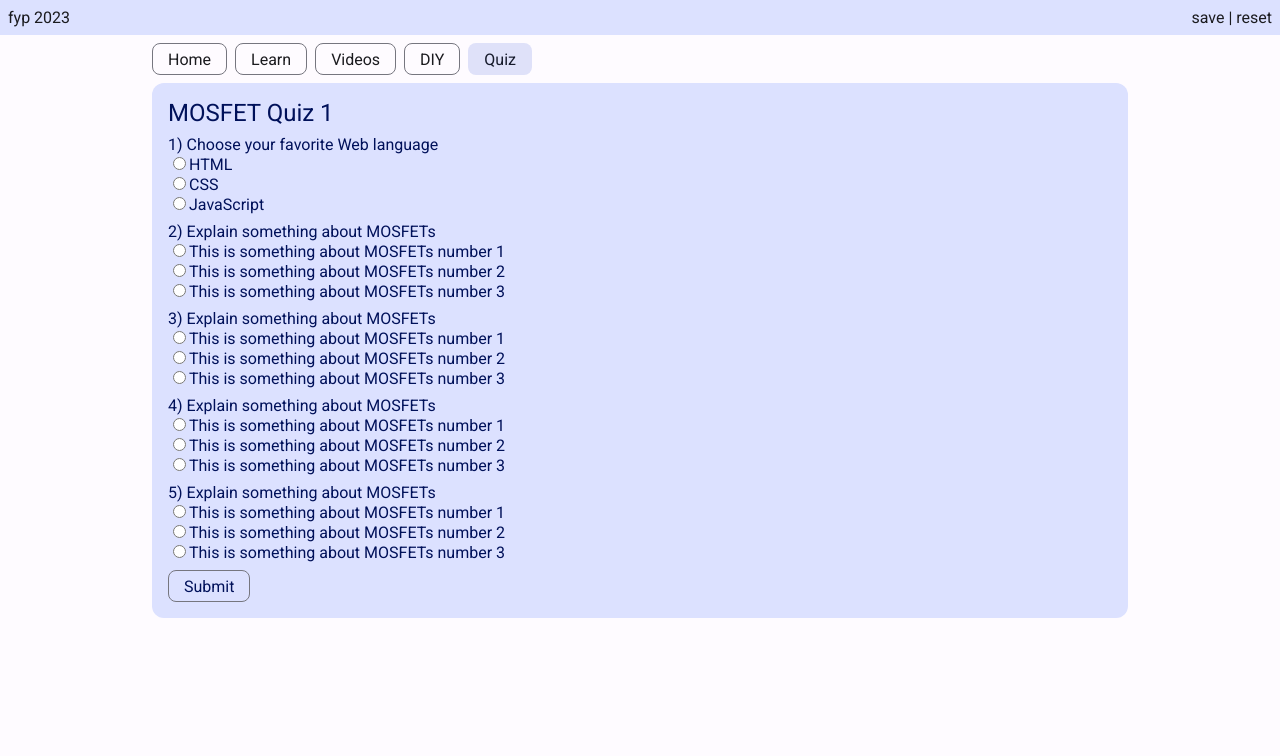
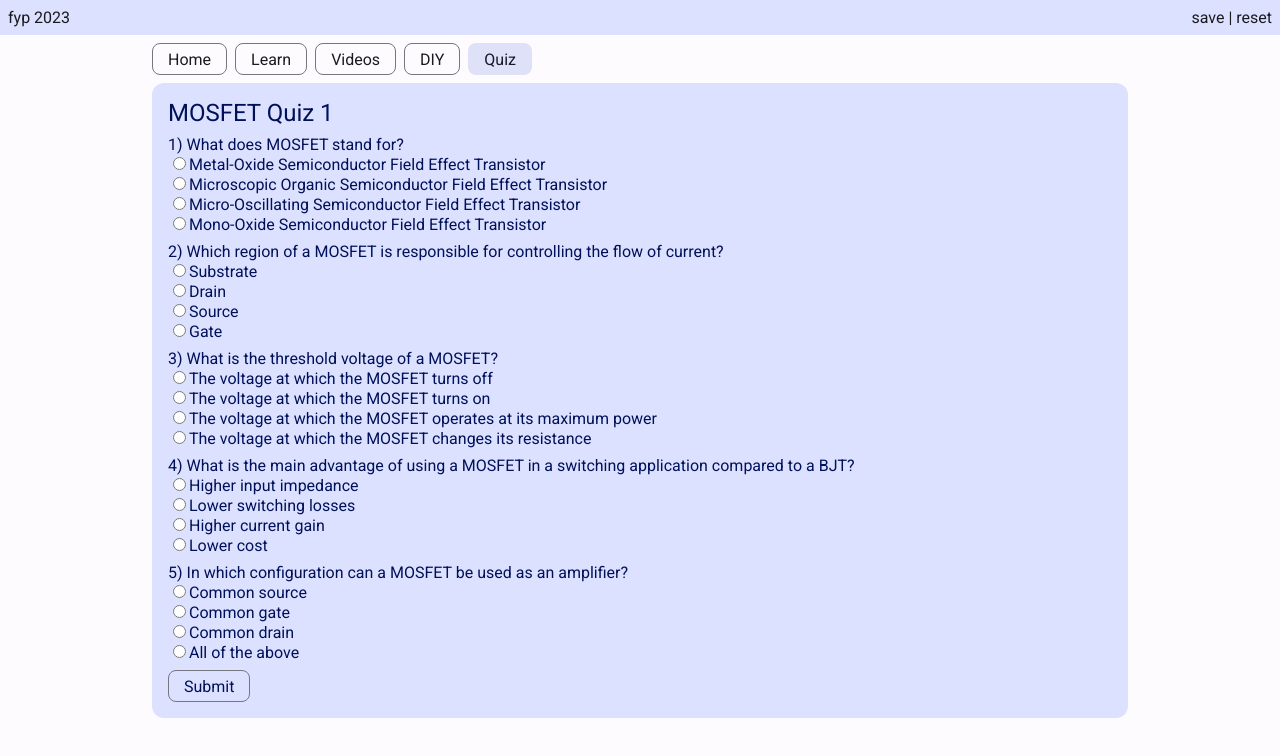
Before and after one commit to Zencron/fyp-2023, a React (Vite) app: page / in a window 1280 px wide. Both pictures are taken after a click on the button "Quiz". Shown: the top 756 px of the page. Built offline with nearby package versions, Linux system fonts and the light colour scheme.

Commit message:
feat: quiz questions and answers

```diff
--- a/src/containers/quizContainer/QuizContainer.jsx
+++ b/src/containers/quizContainer/QuizContainer.jsx
@@ -30,19 +30,19 @@ export default function QuizContainer() {
 
   function calculateScore() {
     let score = 0;
-    if (question1Value === "CSS") {
+    if (question1Value === "1") {
       score += 1;
     }
-    if (question2Value === "CSS") {
+    if (question2Value === "4") {
       score += 1;
     }
-    if (question3Value === "CSS") {
+    if (question3Value === "2") {
       score += 1;
     }
-    if (question4Value === "CSS") {
+    if (question4Value === "2") {
       score += 1;
     }
-    if (question5Value === "CSS") {
+    if (question5Value === "1") {
       score += 1;
     }
     return score;
@@ -70,42 +70,56 @@ export default function QuizContainer() {
           <form className={styles.formGrid}>
             <h2>MOSFET Quiz 1</h2>
             <div>
-              <div>1) Choose your favorite Web language</div>
+              <div>1) What does MOSFET stand for?</div>
               <label>
                 <input
                   type="radio"
                   name="question1"
-                  value="HTML"
-                  checked={question1Value === "HTML"}
+                  value="1"
+                  checked={question1Value === "1"}
                   onChange={handleQuestion1}
                 />
-                HTML
+                Metal-Oxide Semiconductor Field Effect Transistor
               </label>
               <br />
               <label>
                 <input
                   type="radio"
                   name="question1"
-                  value="CSS"
-                  checked={question1Value === "CSS"}
+                  value="2"
+                  checked={question1Value === "2"}
                   onChange={handleQuestion1}
                 />
-                CSS
+                Microscopic Organic Semiconductor Field Effect Transistor
               </label>
               <br />
               <label>
                 <input
                   type="radio"
                   name="question1"
-                  value="JavaScript"
-                  checked={question1Value === "JavaScript"}
+                  value="3"
+                  checked={question1Value === "3"}
                   onChange={handleQuestion1}
                 />
-                JavaScript
+                Micro-Oscillating Semiconductor Field Effect Transistor
+              </label>
+              <br />
+              <label>
+                <input
+                  type="radio"
+                  name="question1"
+                  value="4"
+                  checked={question1Value === "4"}
+                  onChange={handleQuestion1}
+                />
+                Mono-Oxide Semiconductor Field Effect Transistor
               </label>
             </div>
             <div>
-              <div>2) Explain something about MOSFETs</div>
+              <div>
+                2) Which region of a MOSFET is responsible for controlling the
+                flow of current?
+              </div>
               <label>
                 <input
                   type="radio"
@@ -114,7 +128,7 @@ export default function QuizContainer() {
                   checked={question2Value === "1"}
                   onChange={handleQuestion2}
                 />
-                This is something about MOSFETs number 1
+                Substrate
               </label>
               <br />
               <label>
@@ -125,7 +139,7 @@ export default function QuizContainer() {
                   checked={question2Value === "2"}
                   onChange={handleQuestion2}
                 />
-                This is something about MOSFETs number 2
+                Drain
               </label>
               <br />
               <label>
@@ -136,12 +150,23 @@ export default function QuizContainer() {
                   checked={question2Value === "3"}
                   onChange={handleQuestion2}
                 />
-                This is something about MOSFETs number 3
+                Source
+              </label>
+              <br />
+              <label>
+                <input
+                  type="radio"
+                  name="question2"
+                  value="4"
+                  checked={question2Value === "4"}
+                  onChange={handleQuestion2}
+                />
+                Gate
               </label>
             </div>
 
             <div>
-              <div>3) Explain something about MOSFETs</div>
+              <div>3) What is the threshold voltage of a MOSFET?</div>
               <label>
                 <input
                   type="radio"
@@ -150,7 +175,7 @@ export default function QuizContainer() {
                   checked={question3Value === "1"}
                   onChange={handleQuestion3}
                 />
-                This is something about MOSFETs number 1
+                The voltage at which the MOSFET turns off
               </label>
               <br />
               <label>
@@ -161,7 +186,7 @@ export default function QuizContainer() {
                   checked={question3Value === "2"}
                   onChange={handleQuestion3}
                 />
-                This is something about MOSFETs number 2
+                The voltage at which the MOSFET turns on
               </label>
               <br />
               <label>
@@ -172,12 +197,26 @@ export default function QuizContainer() {
                   checked={question3Value === "3"}
                   onChange={handleQuestion3}
                 />
-                This is something about MOSFETs number 3
+                The voltage at which the MOSFET operates at its maximum power
+              </label>
+              <br />
+              <label>
+                <input
+                  type="radio"
+                  name="question3"
+                  value="4"
+                  checked={question3Value === "4"}
+                  onChange={handleQuestion3}
+                />
+                The voltage at which the MOSFET changes its resistance
               </label>
             </div>
 
             <div>
-              <div>4) Explain something about MOSFETs</div>
+              <div>
+                4) What is the main advantage of using a MOSFET in a switching
+                application compared to a BJT?
+              </div>
               <label>
                 <input
                   type="radio"
@@ -186,7 +225,7 @@ export default function QuizContainer() {
                   checked={question4Value === "1"}
                   onChange={handleQuestion4}
                 />
-                This is something about MOSFETs number 1
+                Higher input impedance
               </label>
               <br />
               <label>
@@ -197,7 +236,7 @@ export default function QuizContainer() {
                   checked={question4Value === "2"}
                   onChange={handleQuestion4}
                 />
-                This is something about MOSFETs number 2
+                Lower switching losses
               </label>
               <br />
               <label>
@@ -208,12 +247,25 @@ export default function QuizContainer() {
                   checked={question4Value === "3"}
                   onChange={handleQuestion4}
                 />
-                This is something about MOSFETs number 3
+                Higher current gain
+              </label>
+              <br />
+              <label>
+                <input
+                  type="radio"
+                  name="question4"
+                  value="4"
+                  checked={question4Value === "4"}
+                  onChange={handleQuestion4}
+                />
+                Lower cost
               </label>
             </div>
 
             <div>
-              <div>5) Explain something about MOSFETs</div>
+              <div>
+                5) In which configuration can a MOSFET be used as an amplifier?
+              </div>
               <label>
                 <input
                   type="radio"
@@ -222,7 +274,7 @@ export default function QuizContainer() {
                   checked={question5Value === "1"}
                   onChange={handleQuestion5}
                 />
-                This is something about MOSFETs number 1
+                Common source
               </label>
               <br />
               <label>
@@ -233,7 +285,7 @@ export default function QuizContainer() {
                   checked={question5Value === "2"}
                   onChange={handleQuestion5}
                 />
-                This is something about MOSFETs number 2
+                Common gate
               </label>
               <br />
               <label>
@@ -244,7 +296,18 @@ export default function QuizContainer() {
                   checked={question5Value === "3"}
                   onChange={handleQuestion5}
                 />
-                This is something about MOSFETs number 3
+                Common drain
+              </label>
+              <br />
+              <label>
+                <input
+                  type="radio"
+                  name="question5"
+                  value="4"
+                  checked={question5Value === "4"}
+                  onChange={handleQuestion5}
+                />
+                All of the above
               </label>
             </div>
             <div>
```
